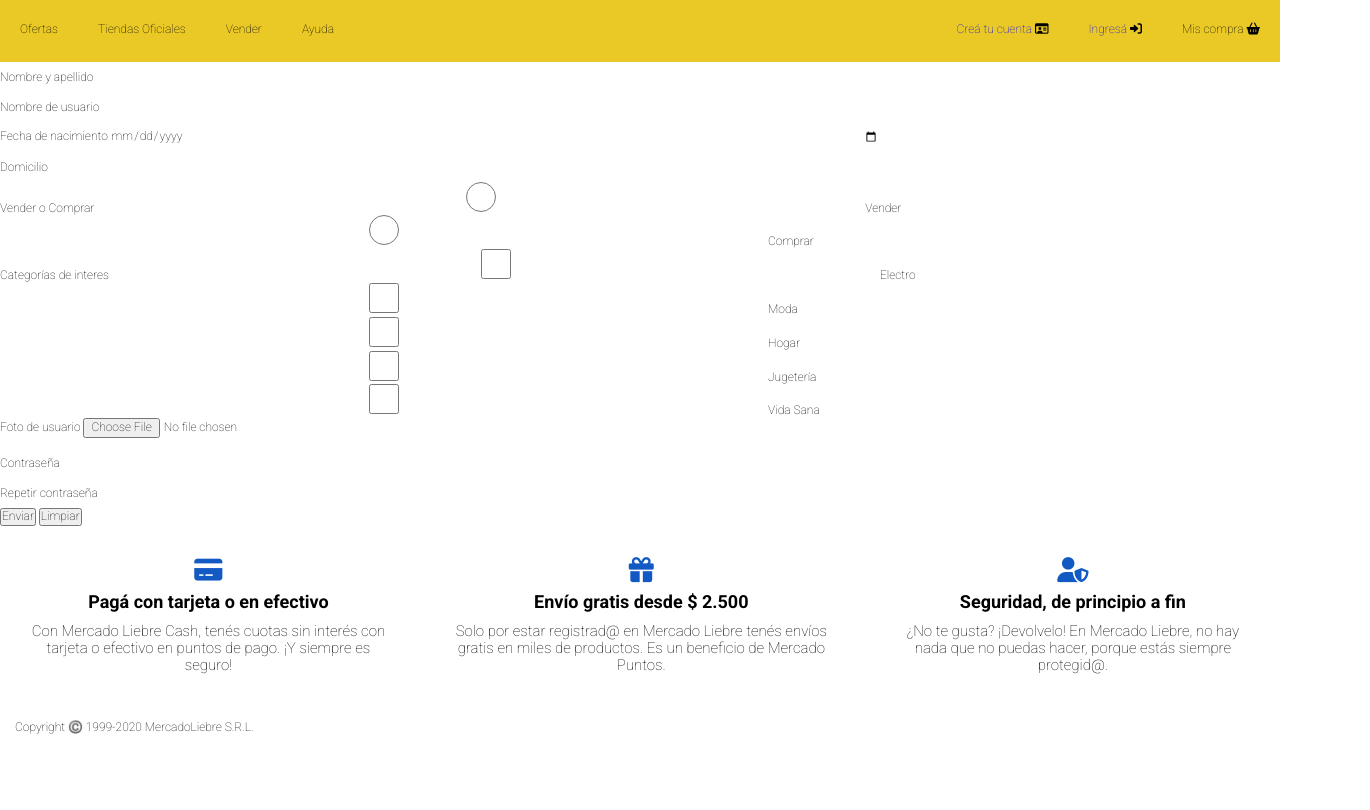
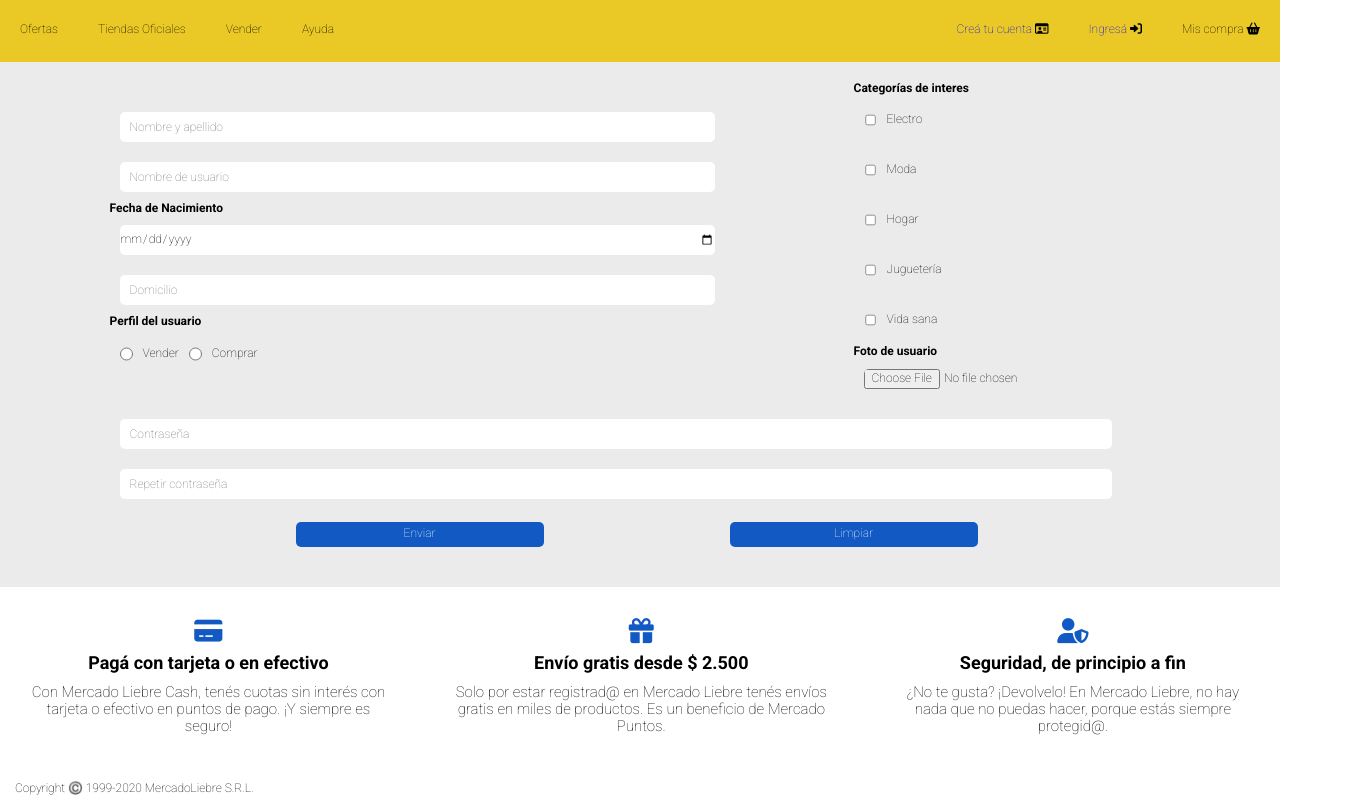
Before and after one commit to chmink/mercado, a website: page views/register.html in a window 1280 px wide. Shown: the part 75-885 px from the top of the page, 1370 px wide, since content can reach past the window. Before the commit the page ends 825 px from the top, so only its background shows below. Drawn offline with Linux system fonts and the light colour scheme; files that its build step writes are made by us from their sources; files whose address does not match are found by name; a web font is replaced by a local one.

Commit message:
Subiendo terminado

```diff
--- a/public/css/styles.css
+++ b/public/css/styles.css
@@ -2,40 +2,41 @@
   margin: 0px;
   padding: 0px;
   box-sizing: border-box;
-    font-family: 'Roboto', 'sans-serif';
+  font-family: "Roboto", "sans-serif";
   font-size: 12px;
 }
 
-h2{
+h2 {
   font-size: 24px;
 }
 
-.header{
+.header {
   display: flex;
   flex-direction: column;
-    background-color: #EAC926;
+  background-color: #eac926;
   width: 100%;
 }
 
-.logo-search{
+.logo-search {
   display: flex;
   justify-content: space-between;
   align-items: center;
   margin: 20px;
 }
 
-.logo, .search{
+.logo,
+.search {
   width: 120px;
 }
 
-.glass{
+.glass {
   background-color: #ebebeb;
   padding: 3px;
   border-radius: 3px;
   border: solid black 0.5px;
 }
 
-.header-info{
+.header-info {
   display: flex;
   flex-direction: column;
   align-items: center;
@@ -45,23 +46,23 @@ h2{
   width: 100%;
 }
 
-.menu{
+.menu {
   display: none;
 }
 
-a:link{
+a:link {
   text-decoration: none;
 }
 
-a:visited{
+a:visited {
   text-decoration: none;
 }
 
-ul{
+ul {
   list-style: none;
 }
 
-.burger{
+.burger {
   color: white;
   background-color: #1259c3;
   padding: 6px;
@@ -70,41 +71,40 @@ ul{
   margin-top: 8px;
 }
 
-.banner{
+.banner {
   width: 100%;
 }
 
-.home-main{
+.home-main {
   background-color: #ebebeb;
   padding-bottom: 15px;
 }
 
-.products-list{
+.products-list {
   display: flex;
   flex-direction: column;
   align-items: center;
   width: 100%;
-
 }
 
-.product-pic{
+.product-pic {
   width: 100%;
   border-bottom: solid #ebebeb 1px;
 }
 
-.titles{
+.titles {
   text-align: center;
   margin: 10px;
 }
 
-.last-products{
+.last-products {
   display: flex;
   flex-direction: column;
   align-items: center;
   justify-content: space-around;
 }
 
-article{
+article {
   width: 80%;
   border: solid #ebebeb 1px;
   margin: 10px;
@@ -112,7 +112,7 @@ article{
   background-color: white;
 }
 
-.truck{
+.truck {
   border: solid #39b54a 1px;
   color: #39b54a;
   border-radius: 50%;
@@ -123,17 +123,17 @@ article{
   transition: rotate, 1s;
 }
 
-.truck:hover{
+.truck:hover {
   rotate: -90deg;
 }
 
-.price{
+.price {
   font-size: 18px;
   flex-grow: 0.3;
   margin: 3% 0%;
 }
 
-.discount{
+.discount {
   color: #39b54a;
   font-size: 16px;
   flex-grow: 0.7;
@@ -159,54 +159,161 @@ article{
   justify-content: space-around;
 }
 
-.footer-h2{
+.footer-h2 {
   font-size: 18px;
   padding: 5px;
 }
 
-.footer-p{
+.footer-p {
   font-size: 15px;
   padding: 5px;
 }
 
-.icons{
+.icons {
   color: #1259c3;
   font-size: 25px;
   padding: 5px;
 }
 
-.copyright{
+.copyright {
   padding: 15px;
 }
 
+.login-main {
+  background-color: #ebebeb;
+}
+
+.login-form {
+  display: flex;
+  flex-direction: column;
+  position: relative;
+  left: 20%;
+}
+
+.namebox {
+  padding-top: 20px;
+  padding-bottom: 10px;
+}
+
+.passbox {
+  padding-bottom: 10px;
+}
+
+.button {
+  margin-bottom: 20px;
+  height: 30px;
+  width: 60%;
+  border: none;
+  color: white;
+  background-color: #1259c3;
+  border-radius: 5px;
+}
+
+input {
+  width: 60%;
+  height: 30px;
+  border: none;
+  flex: 1;
+  border-radius: 5px;
+}
+
+input::placeholder {
+  padding-left: 10px;
+}
+
+.button:hover {
+  background-color: #0022AA;
+}
+
+.register-main {
+  background-color: #ebebeb;
+}
+
+.register {
+  display: flex;
+  flex-direction: column;
+  position: relative;
+  left: 7%;
+  padding: 20px;
+}
+
+.register input {
+  width: 80%;
+  margin: 10px;
+  border-radius: 5px;
+}
+
+.categories input {
+  width: 10%;
+}
+
+.profile {
+  display: flex;
+  align-items: center;
+  width: fit-content;
+}
+
+.categories {
+  display: flex;
+  flex-direction: column;
+}
+
+.categories label {
+  display: flex;
+  justify-content: flex-start;
+  width: 30%;
+  align-items: center;
+}
+
+.categories label input {
+  flex-grow: inherit;
+  transform: scale(0.8);
+}
+
+.register button {
+  margin-bottom: 20px;
+  width: 80%;
+  margin-left: 10px;
+  background-color: #1259c3;
+  color: white;
+  border: none;
+  height: 25px;
+  border-radius: 5px;
+}
+
+.register button:hover {
+    background-color: #0022AA;
+  }
+
 @media screen and (min-width: 361px) {
-    .burger{
+  .burger {
     display: none;
   }
 
-    .logo-search{
+  .logo-search {
     display: flex;
     justify-content: space-between;
   }
 
-    .logo, .search{
+  .logo,
+  .search {
     width: 150px;
   }
 
-    .menu{
+  .menu {
     display: flex;
     justify-content: space-between;
   }
 
-    li{
+  li {
     margin: 10px 20px;
   }
 
-    .header-info{
+  .header-info {
     height: 0px;
   }
 
-    .products-list{
+  .products-list {
     display: flex;
     flex-direction: row;
     align-items: center;
@@ -215,60 +322,61 @@ article{
     flex-wrap: wrap;
   }
 
-    article{
+  article {
     width: 40%;
     box-shadow: 0px 0px 10px rgb(100, 100, 100);
   }
 
-    .products-list .description{
+  .products-list .description {
     display: block;
   }
 
-    .site{
+  .site {
     display: flex;
     justify-content: space-around;
   }
 }
 
-@media (min-width: 769px){
-    .burger{
+@media (min-width: 769px) {
+  .burger {
     display: none;
   }
 
-    .logo-search{
+  .logo-search {
     display: flex;
     justify-content: space-between;
   }
 
-    .logo, .search{
+  .logo,
+  .search {
     width: 150px;
   }
 
-    .pay{
+  .pay {
     position: relative;
     bottom: 50px;
   }
 
-    .menu{
+  .menu {
     display: flex;
     justify-content: space-between;
     position: relative;
     top: -15px;
   }
 
-    .menu ul{
+  .menu ul {
     display: flex;
   }
 
-    li{
+  li {
     margin: 10px 20px;
   }
 
-    .header-info{
+  .header-info {
     height: 0px;
   }
 
-    .products-list{
+  .products-list {
     display: flex;
     flex-direction: row;
     align-items: center;
@@ -277,16 +385,16 @@ article{
     flex-wrap: wrap;
   }
 
-    article{
+  article {
     width: 20%;
     box-shadow: 0px 0px 10px white;
   }
 
-    article:hover{
+  article:hover {
     box-shadow: 0px 0px 10px rgb(100, 100, 100);
   }
 
-    .products-list .description{
+  .products-list .description {
     display: none;
   }
 
@@ -294,12 +402,12 @@ article{
     display: block;
   }
 
-    .site{
+  .site {
     display: flex;
     justify-content: space-around;
   }
 
-    .footer{
+  .footer {
     display: flex;
     height: 180px;
     flex-direction: row;
@@ -308,64 +416,50 @@ article{
     justify-content: space-around;
   }
 
-    .footer-h2{
+  .footer-h2 {
     font-size: 18px;
     padding: 5px;
   }
 
-    .footer-p{
+  .footer-p {
     font-size: 15px;
     padding: 5px;
   }
 
-    .icons{
+  .icons {
     color: #1259c3;
     font-size: 25px;
     padding: 5px;
   }
 
+  .register {
+    display: flex;
+    flex-direction: row;
+    flex-wrap: wrap;
   }
 
-.login-main{
-    background-color: #ebebeb;
+  .register .body-a {
+    display: flex;
+    flex-direction: column;
+    width: 60%;
+    margin-top: 20px;
   }
 
-.login-form{
+  .register .body-b {
     display: flex;
     flex-direction: column;
-    position: relative;
-    left: 20%;
+    width: 40%;
   }
 
-.namebox{
-    padding-top: 20px;
-    padding-bottom: 10px;
+  .register .body-c {
+    display: flex;
+    flex-direction: column;
+    width: 100%;
   }
 
-.passbox{
-    padding-bottom: 10px;
+  .register button {
+    margin-top: 1%;
+    margin-left: 15%;
+    width: 20%;
   }
-
-.button{
-    margin-bottom: 20px;
-    height: 30px;
-    width: 60%;
-    border: none;
-    color: white;
-    background-color: #1259c3;
 }
-
-input{
-    width: 60%;
-    height: 30px;
-    border: none;
-    flex: 1;
-}
-
-input::placeholder{
-    padding-left: 10px;
-}
-
-.button:hover{
-    background-color: #0022AA;
-}
--- a/views/register.html
+++ b/views/register.html
@@ -70,58 +70,108 @@
         </div>
       </div>
     </header>
-    <main>
-      <form action="/" method="get">
+    <main class="register-main">
       <div>
-          <label for="name">Nombre y apellido</label>
-          <input type="text" name="name" id="name" minlength="2" />
-        </div>
-
+        <form class="register" action="/" method="get">
+          <div class="body-a">
             <div>
-          <label for="id">Nombre de usuario</label>
-          <input type="text" name="id" id="id" minlength="2" />
+              <label for="name"></label>
+              <input
+                type="text"
+                name="name"
+                id="name"
+                minlength="2"
+                placeholder="Nombre y apellido"
+              />
             </div>
             <div>
-          <label for="birthday">Fecha de nacimiento</label>
+              <label for="id"></label>
+              <input
+                type="text"
+                name="id"
+                id="id"
+                minlength="2"
+                placeholder="Nombre de usuario"
+              />
+            </div>
+            <h3>Fecha de Nacimiento</h3>
+            <div>
+              <label for="birthday"></label>
               <input type="date" name="birthday" id="birthday" />
             </div>
             <div>
-          <label for="address">Domicilio</label>
-          <input type="text" name="address" id="address" />
+              <label for="address"></label>
+              <input
+                type="text"
+                name="address"
+                id="address"
+                placeholder="Domicilio"
+              />
             </div>
-        <div>
-          <label for="profile">Vender o Comprar</label>
+            <h3>Perfil del usuario</h3>
+            <div class="profile">
+              <label for="profile"></label>
               <input type="radio" name="profile" value="Vender" />Vender
               <input type="radio" name="profile" value="Comprar" />Comprar
             </div>
+          </div>
+          <div class="body-b">
+            <h3>Categorías de interes</h3>
+            <div class="categories">
+              <label for="categories"></label>
+              <label>
+                <input type="checkbox" name="categories" value="Electro" />
+                <span>Electro</span>
+              </label>
+              <label>
+                <input type="checkbox" name="categories" value="Moda" />
+                <span>Moda</span>
+              </label>
+              <label>
+                <input type="checkbox" name="categories" value="Hogar" />
+                <span>Hogar</span>
+              </label>
+              <label>
+                <input type="checkbox" name="categories" value="Juguetería" />
+                <span>Juguetería</span>
+              </label>
+              <label>
+                <input type="checkbox" name="categories" value="Vida Sana" />
+                <span>Vida sana</span>
+              </label>
+            </div>
+            <h3>Foto de usuario</h3>
+            <div><label for="picture"></label> <input type="file" /></div>
+          </div>
+          <div class="body-c">
             <div>
-          <label for="categories">Categorías de interes</label>
-          <input type="checkbox" name="categories" value="Electro" />Electro
-          <input type="checkbox" name="categories" value="Moda" />Moda
-          <input type="checkbox" name="categories" value="Hogar" />Hogar
+              <label for="password"></label>
               <input
-            type="checkbox"
-            name="categories"
-            value="Juguetería"
-          />Jugetería
-          <input type="checkbox" name="categories" value="Vida Sana" />Vida Sana
+                type="password"
+                name="password"
+                id="password"
+                minlength="8"
+                placeholder="Contraseña"
+              />
             </div>
             <div>
-          <label for="picture">Foto de usuario</label> <input type="file" />
+              <label for="password"></label>
+              <input
+                type="password"
+                name="password"
+                id="password"
+                minlength="8"
+                placeholder="Repetir contraseña"
+              />
             </div>
-        <div>
-          <label for="password">Contraseña</label>
-          <input type="password" name="password" id="password" minlength="8" />
             </div>
-        <div>
-          <label for="password">Repetir contraseña</label>
-          <input type="password" name="password" id="password" minlength="8" />
+            <button class="submit" type="submit">Enviar</button>
+
+            <button class="reset" type="reset">Limpiar</button>
           </div>
-
-        <button type="submit">Enviar</button>
-
-        <button type="reset">Limpiar</button>
+          </div>
         </form>
+      </div>
     </main>
     <footer>
       <ul class="footer">
```
Lines whose indentation alone changed are shown as unchanged.
